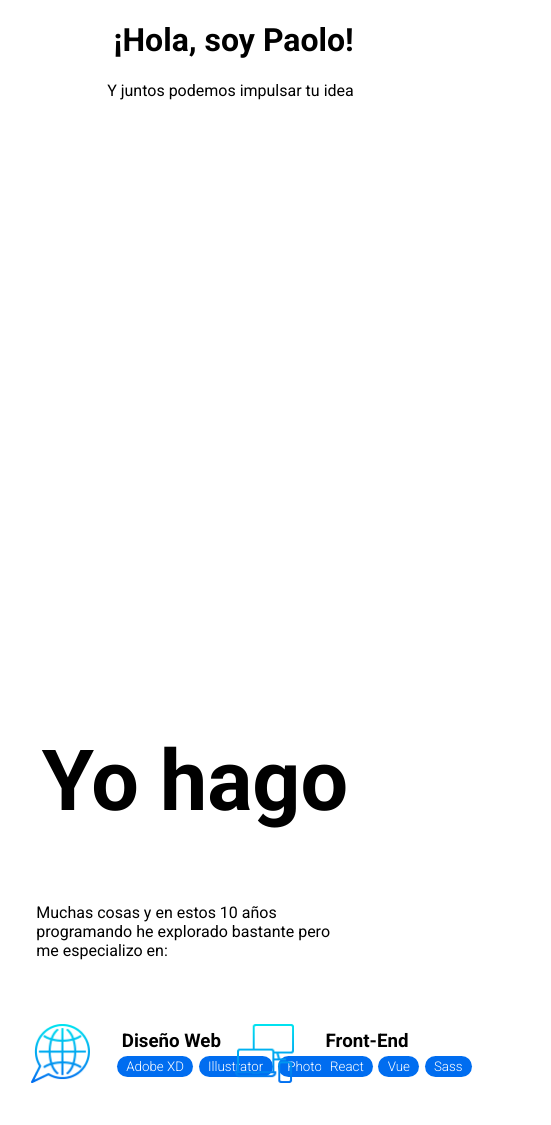
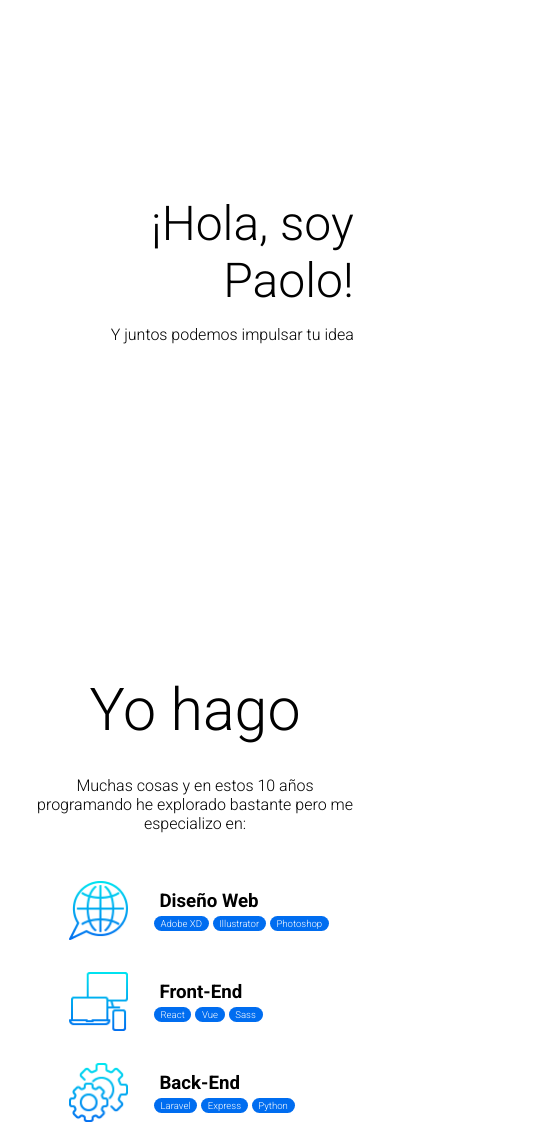
Before and after one commit to paolo-bonelli/paolo-bonelli.github.io, a website built with webpack: page src/index.html in a window 390 px wide. Shown: the top 1125 px of the page, 551 px wide, since content can reach past the window. Built offline with nearby package versions, Linux system fonts and the light colour scheme.

Commit message:
basic responsiveness y portada con estilo

```diff
--- a/src/styles/main.scss
+++ b/src/styles/main.scss
@@ -19,12 +19,20 @@ body {
 #portada {
   width: 100%;
   height: 80vh;
+  position: relative;
 
   & #saludo {
     text-align: right;
+    font-weight: 300;
+    position: absolute;
+    transform: translate(0px, -25%);
+    right: 0px;
+    top: 35%;
 
     & h1 {
-      font-size: 2em;
+      font-size: 3em;
+      margin: 0px;
+      font-weight: inherit;
     }
   }
 }
@@ -33,15 +41,22 @@ body {
   display: flex;
   flex-direction: column;
   align-items: center;
+  font-weight: 300;
 
   & > h1 {
     font-size: 10vh;
+    font-weight: inherit;
+    margin: 0px;
+  }
+
+  & > p {
+    margin: 2em 0px;
   }
 }
 
 #habilidades {
   max-width: 115vh;
-  height: 55vh;
+  min-height: 55vh;
   display: flex;
   flex-wrap: wrap;
 }
@@ -90,3 +105,26 @@ body {
     margin-bottom: 0.2em;
   }
 }
+
+@media (max-width: 700px) {
+  #mis-habilidades {
+    & > h1 {
+      font-size: 7vh;
+    }
+
+    & > p {
+      text-align: center;
+    }
+  }
+  #habilidades {
+    max-width: 90vw;
+  }
+
+  .habilidad {
+    width: 100%;
+
+    & span {
+      font-size: 0.6em;
+    }
+  }
+}
```
